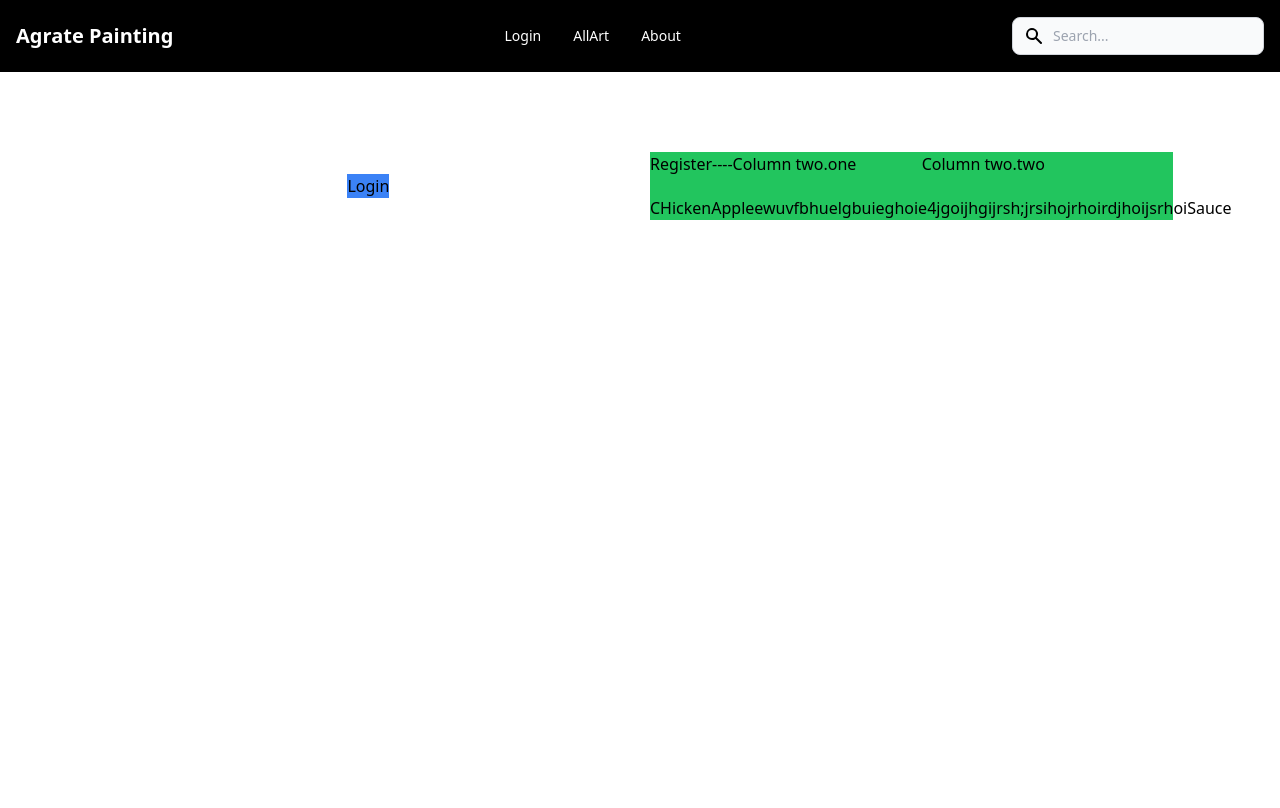
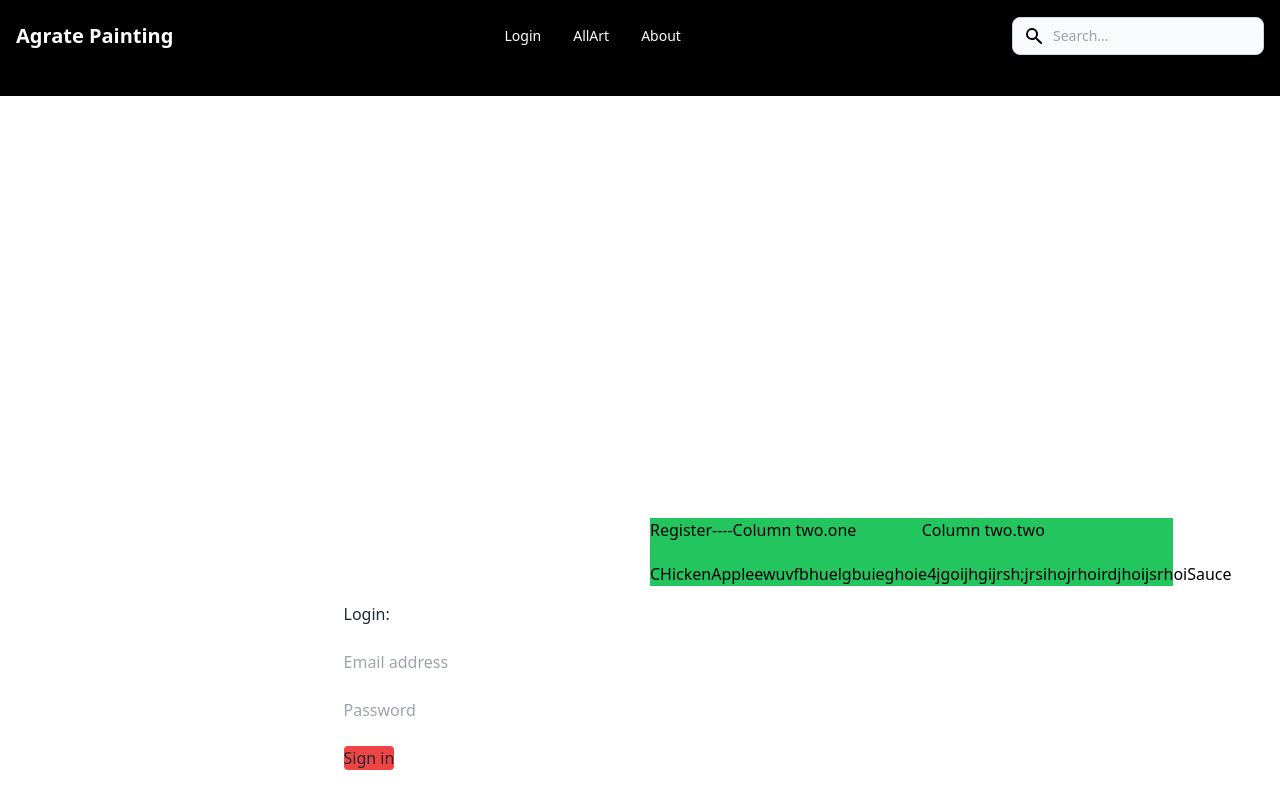
Before and after one commit to Agrate0718/Agrate-Painting, a React (Create React App) app in the folder client/: page /Login in a window 1280 px wide. Shown: the top 808 px of the page. Built offline with nearby package versions, Linux system fonts and the light colour scheme.

Commit message:
passed props through loginPage and NavBar also added current user state and useEffect to app.tsx

```diff
--- a/client/src/App.tsx
+++ b/client/src/App.tsx
@@ -4,13 +4,48 @@ import AllArtworks from "./components/Pages/AllArtworks";
 import LandingPage from "./components/Pages/LandingPage";
 import LoginPage from "./components/Pages/LoginPage";
 import NavBar from "./components/Partials/NavBar";
+import jwt_decode from "jwt-decode";
+import { useEffect, useState } from "react";
 
 export default function App() {
+  // interface currentUser{
+  //   [currentUser: string]:any;
+  // }
+  // State
+  // const [currentUser, setCurrentUser] = useState<{ token: any }>({
+  //   token: null,
+  // });
+
+  const [currentUser, setCurrentUser] = useState<String | null>(null);
+
+  // Hooks
+  useEffect(() => {
+    // check to see if token is in storage
+    const token = localStorage.getItem("jwt");
+    if (token) {
+      // if so, we will decode it and set the user in app state
+      setCurrentUser(jwt_decode(token));
+    } else {
+      setCurrentUser(null);
+    }
+  }, []); // happen only once
+
+  // Handlers
+  const handleLogout = () => {
+    // check to see if a token exists in local storage
+    if (localStorage.getItem("jwt")) {
+      // if so, delete it
+      localStorage.removeItem("jwt");
+      // set the user in the App state to be null
+      setCurrentUser(null);
+    }
+  };
+
   return (
     <Router>
       <div className="">
         <header className=" py-9">
-          <NavBar />
+          <NavBar currentUser={currentUser} handleLogout={handleLogout} />
         </header>
         <main className="">
           <Routes>
@@ -20,7 +55,15 @@ export default function App() {
 
             <Route path="/About" element={<AboutPage />} />
 
-            <Route path="/Login" element={<LoginPage />} />
+            <Route
+              path="/Login"
+              element={
+                <LoginPage
+                  currentUser={currentUser}
+                  setCurrentUser={setCurrentUser}
+                />
+              }
+            />
           </Routes>
         </main>
       </div>
--- a/client/src/components/Pages/LoginPage.tsx
+++ b/client/src/components/Pages/LoginPage.tsx
@@ -1,8 +1,109 @@
-export default function LoginPage() {
+import axios from "axios";
+import { useState } from "react";
+import jwt_decode from "jwt-decode";
+
+type LoginPageProps = {
+  currentUser: any;
+  setCurrentUser: any;
+};
+
+export default function LoginPage({
+  currentUser,
+  setCurrentUser,
+}: LoginPageProps) {
+  // state for the controlled form
+  const [email, setEmail] = useState("");
+  const [password, setPassword] = useState("");
+  const [msg, setMsg] = useState("");
+
+  const handleSubmit = async (e: any) => {
+    e.preventDefault();
+    try {
+      // post fortm data to the backend
+      const reqBody = {
+        email,
+        password,
+      };
+      const response = await axios.post(
+        `${process.env.REACT_APP_SERVER_URL}/api-v1/users/login`,
+        reqBody
+      );
+
+      // save the token in localstorage
+      const { token } = response.data;
+      localStorage.setItem("jwt", token);
+
+      // decode the token
+      const decoded = jwt_decode(token);
+
+      // set the user in App's state to be the decoded token
+      setCurrentUser(decoded);
+    } catch (err: any) {
+      console.warn(err);
+      if (err.response) {
+        setMsg(err.response.data.msg);
+      }
+    }
+  };
   return (
     <div className="flex  items-center justify-center my-20">
       <div className="  grid gap-5 w-10/12  grid-cols-2   place-items-center">
-        <div className="bg-blue-500">Login</div>
+        <section className="h-screen">
+          <div className="container px-6 py-12 h-full">
+            <div className="flex justify-center items-center flex-wrap h-full g-6 text-gray-800">
+              <div className="md:w-8/12 lg:w-6/12 mb-12 md:mb-0"></div>
+
+              <div className="md:w-8/12 lg:w-5/12 lg:ml-20">
+                <form onSubmit={handleSubmit}>
+                  <p>Login:</p>
+                  <br></br>
+
+                  {/* <!-- Email input --> */}
+                  <div className="mb-6 ">
+                    <input
+                      type="email"
+                      id="email"
+                      className=""
+                      placeholder="Email address"
+                      onChange={(e) => setEmail(e.target.value)}
+                      value={email}
+                      required
+                    />
+                  </div>
+
+                  {/* <!-- Password input --> */}
+                  <div className="mb-6">
+                    <input
+                      type="password"
+                      id="password"
+                      className=""
+                      placeholder="Password"
+                      onChange={(e) => setPassword(e.target.value)}
+                      value={password}
+                      required
+                    />
+                  </div>
+
+                  {/* <!-- Submit button --> */}
+                  <button
+                    type="submit"
+                    className="bg-red-500 rounded"
+                    data-mdb-ripple="true"
+                    data-mdb-ripple-color="light"
+                  >
+                    Sign in
+                  </button>
+
+                  {/* <div
+									className="flex items-center my-4 before:flex-1 before:border-t before:border-gray-300 before:mt-0.5 after:flex-1 after:border-t after:border-gray-300 after:mt-0.5"
+								>
+									<p className="text-center font-semibold mx-4 mb-0">OR</p>
+								</div> */}
+                </form>
+              </div>
+            </div>
+          </div>
+        </section>
         <div className="bg-green-500 grid gap-5 grid-cols-2 ">
           <div> Register----Column two.one</div>
           <div>Column two.two</div>
--- a/client/src/components/Partials/NavBar.tsx
+++ b/client/src/components/Partials/NavBar.tsx
@@ -1,6 +1,48 @@
 import { Link } from "react-router-dom";
+type NavBarProps = {
+  currentUser: any;
+  handleLogout: any;
+};
 
-export default function NavBar() {
+export default function NavBar({ currentUser, handleLogout }: NavBarProps) {
+  const loggedIn = () => {
+    return (
+      <div className="hidden lg:flex gap-0 absolute opacity-0 lg:gap-3 lg:relative lg:opacity-100">
+        {/* if the user is logged in... */}
+        <Link
+          to="/courses/new"
+          className="hover:text-bloom-sage focus:text-bloom-olive"
+        >
+          Create New Course
+        </Link>
+        {" | "}
+
+        <Link
+          to={`/users/${currentUser.id}/cart`}
+          className="hover:text-bloom-sage focus:text-bloom-olive"
+        >
+          View Cart
+        </Link>
+        {" | "}
+
+        <Link
+          to={`/users/${currentUser.id}`}
+          className="hover:text-bloom-sage focus:text-bloom-olive"
+        >
+          Profile
+        </Link>
+        {" | "}
+
+        <Link to="/" className="hover:text-bloom-sage focus:text-bloom-olive">
+          <span onClick={handleLogout}>Logout</span>
+        </Link>
+      </div>
+    );
+  };
+
+  const loggedOut = () => {
+    return <div>Logged out </div>;
+  };
   return (
     <div>
       <nav className=" fixed w-full z-50 top-0 left-0 bg-black border-gray-200 px-2 sm:px-4 py-2.5  dark:bg-gray-900">
@@ -136,6 +178,7 @@ export default function NavBar() {
             </ul>
           </div>
         </div>
+        {currentUser ? loggedIn() : loggedOut()}
       </nav>
     </div>
   );
```
